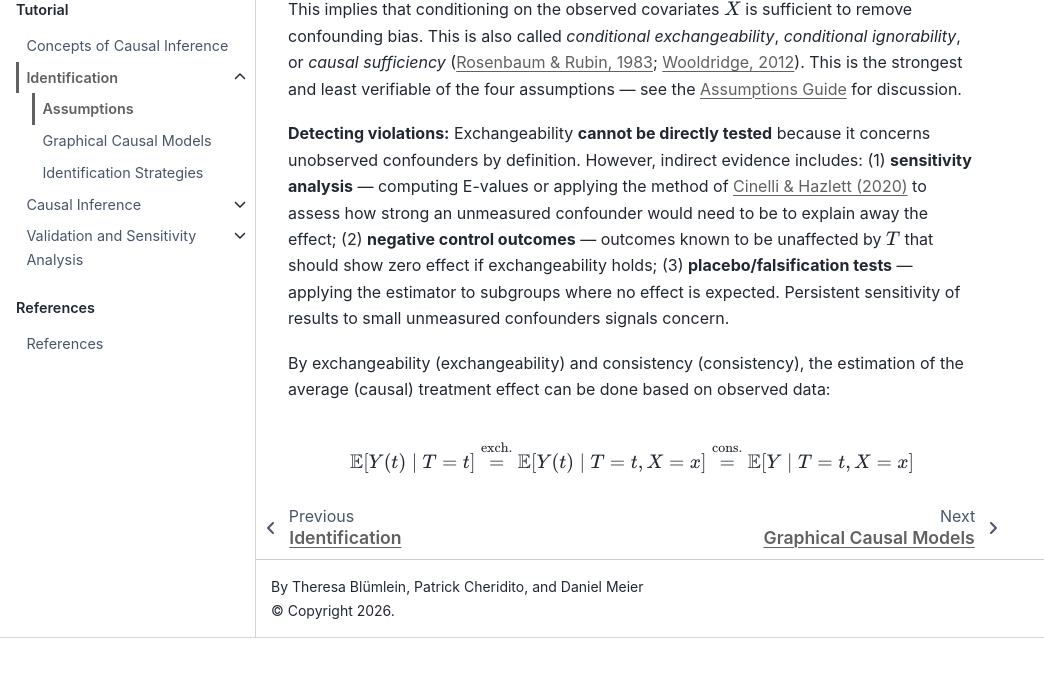
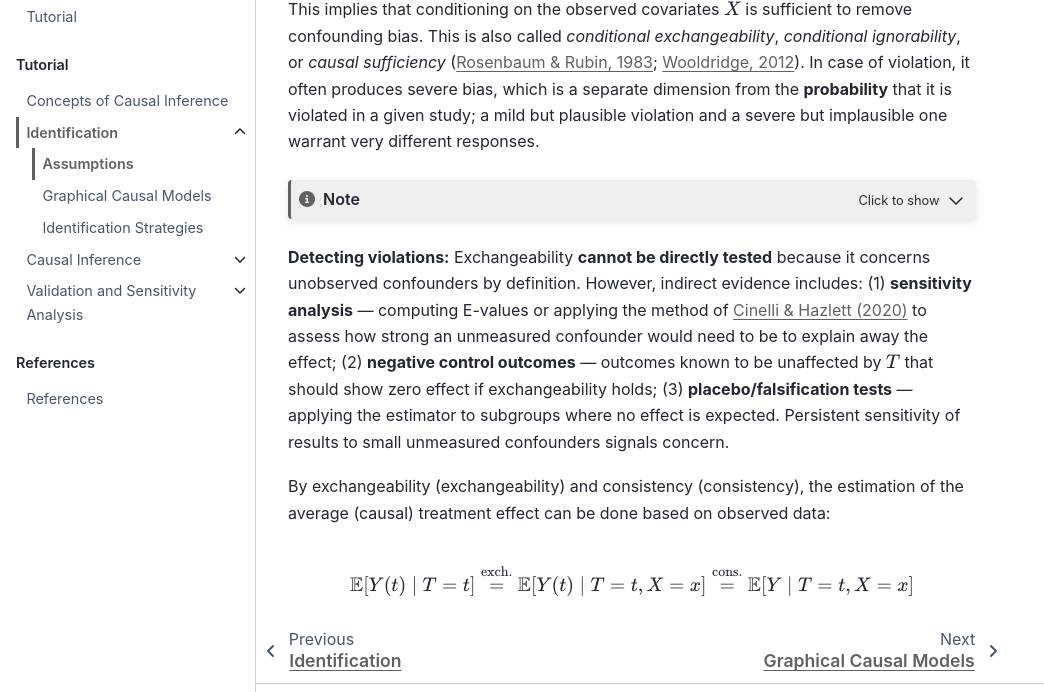
Before and after one commit to actuarial-data-science/ActuarialCausalInference, a Jupyter Book: the page built from tutorial/assumptions.md, in a window 1280 px wide and 900 px high, scrolled down 2612 px, cut to the strip 208-900 px from the top of the window. Shown: the whole strip, without its empty margins (0-1044 px from the left). Built offline with Jupyter Book 1.0.4 settings and Sphinx 7.4.7 and the Sphinx Book theme 1.1.4, drawn with Linux system fonts in a browser that asks for light colours; pages that are not in the unit, such as notebooks, are missing from menus; comment, search, counter and statistics services are not loaded; before the commit the page ends 3458 px from its top, so only the background shows below that.

Commit message:
Reframe exchangeability with graduated view of assumption strength
Distinguish severity of violation from probability of violation, and
foreshadow sensitivity analysis (E-values, Rosenbaum/Manski bounds) as
the natural companion to exchangeability via a collapsed dropdown note.

````diff
--- a/tutorial/assumptions.md
+++ b/tutorial/assumptions.md
@@ -82,7 +82,13 @@
 $$
 ```
 
-This implies that conditioning on the observed covariates $X$ is sufficient to remove confounding bias. This is also called *conditional exchangeability*, *conditional ignorability*, or *causal sufficiency* ([Rosenbaum & Rubin, 1983](https://doi.org/10.1093/biomet/70.1.41); [Wooldridge, 2012](https://doi.org/10.1016/C2011-0-05506-1)). This is the strongest and least verifiable of the four assumptions — see the [Assumptions Guide](https://www.uniqcret.com/post/causal-inference-assumptions-guide) for discussion.
+This implies that conditioning on the observed covariates $X$ is sufficient to remove confounding bias. This is also called *conditional exchangeability*, *conditional ignorability*, or *causal sufficiency* ([Rosenbaum & Rubin, 1983](https://doi.org/10.1093/biomet/70.1.41); [Wooldridge, 2012](https://doi.org/10.1016/C2011-0-05506-1)). In case of violation, it often produces severe bias, which is a separate dimension from the **probability** that it is violated in a given study; a mild but plausible violation and a severe but implausible one warrant very different responses.
+
+```{note}
+:class: dropdown
+
+Rather than treating exchangeability as a binary "true or false" property, it is more useful to adopt a **graduated view of assumption strength**. The empirically productive question is not *"does unobserved confounding exist?"* — it almost always does to some degree — but *"how strong would an unmeasured confounder have to be to overturn our conclusion?"* This reframing makes **sensitivity analysis the natural companion to the exchangeability assumption from the moment it is introduced**: tools such as E-values, Rosenbaum bounds, and Manski-style partial-identification bounds operationalise exactly this graduated view. They are developed in {doc}`sensitivity` and {doc}`diagnostics`.
+```
 
 **Detecting violations:** Exchangeability **cannot be directly tested** because it concerns unobserved confounders by definition. However, indirect evidence includes: (1) **sensitivity analysis** — computing E-values or applying the method of [Cinelli & Hazlett (2020)](https://doi.org/10.1111/rssb.12348) to assess how strong an unmeasured confounder would need to be to explain away the effect; (2) **negative control outcomes** — outcomes known to be unaffected by $T$ that should show zero effect if exchangeability holds; (3) **placebo/falsification tests** — applying the estimator to subgroups where no effect is expected. Persistent sensitivity of results to small unmeasured confounders signals concern.
 
````
